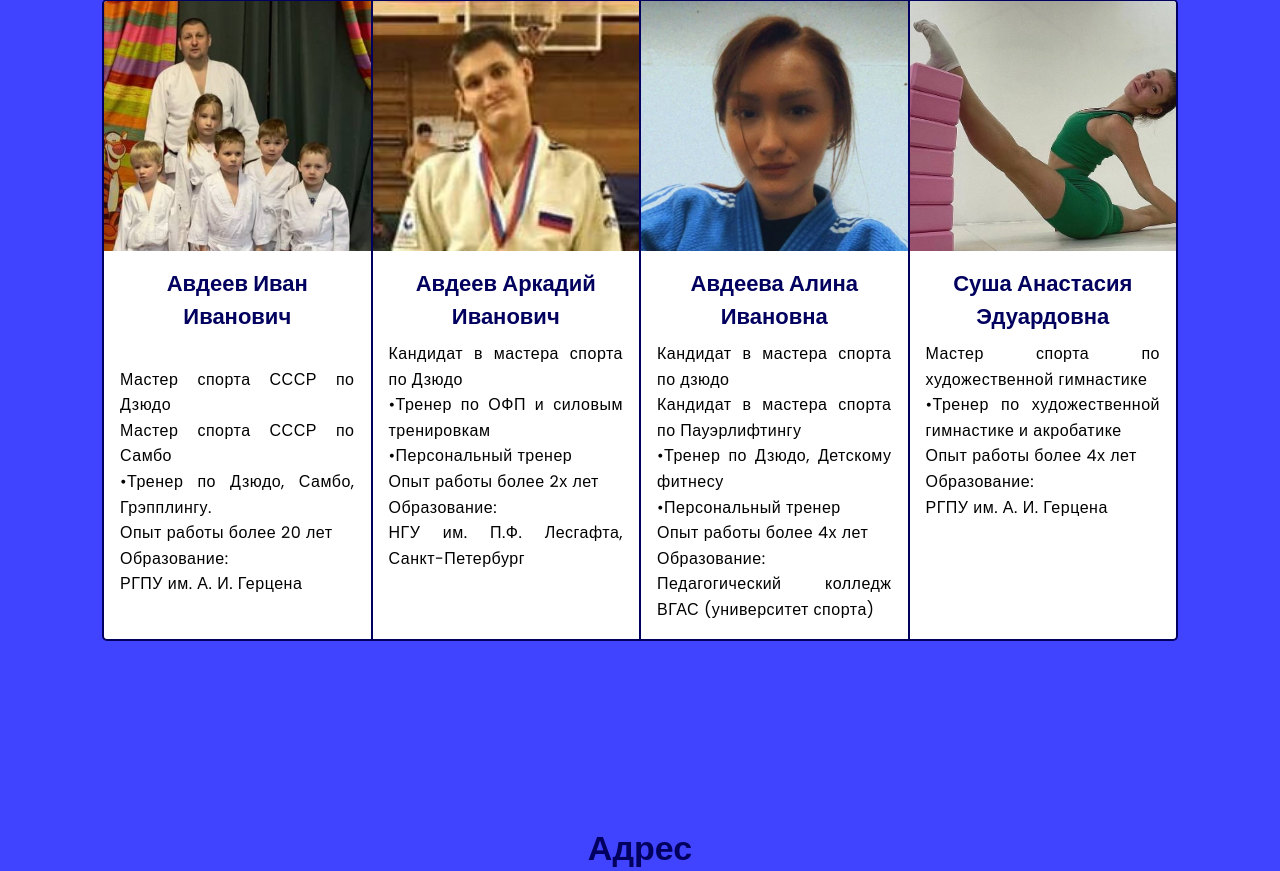
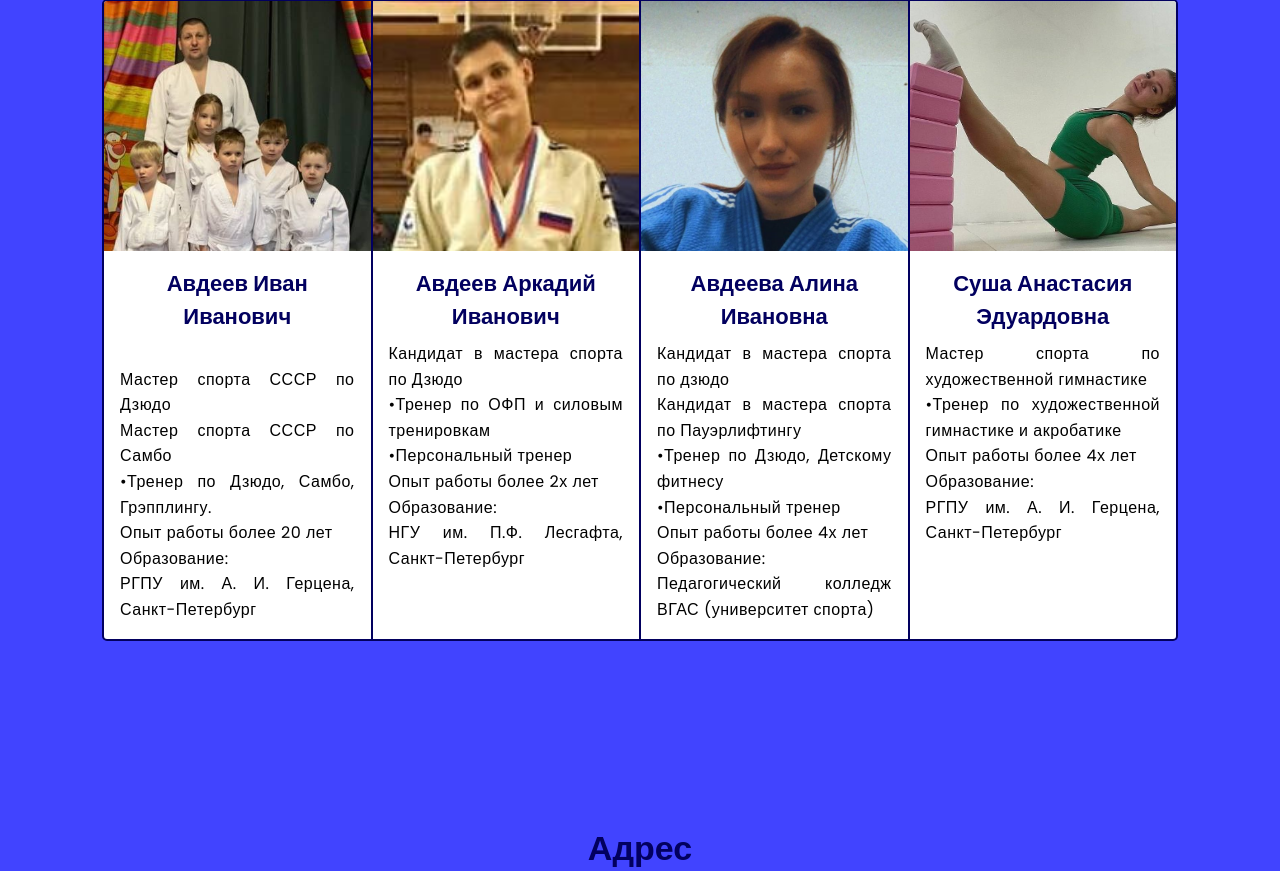
Before and after one commit to Dratvarik/Judo, a Django app: page / in a window 1280 px wide. Shown: the part 2635-3506 px from the top of the page. Run offline with Django 4.2, Linux system fonts and the light colour scheme; some libraries are stand-ins or nearby versions.

Commit message:
0.2.1
Номер телефона

```diff
--- a/templates/index.html
+++ b/templates/index.html
@@ -4,6 +4,8 @@
 <head>
     <script type="text/javascript" src="https://ajax.googleapis.com/ajax/libs/jquery/2.1.3/jquery.min.js">
     </script>
+    <script src="https://cdnjs.cloudflare.com/ajax/libs/jquery.maskedinput/1.4.1/jquery.maskedinput.min.js"></script>
+
     <meta charset="utf-8">
     <meta name="viewport" content="width=device-width, initial-scale=1">
     <meta http-equiv="X-UA-Compatible" content="ie=edge">
@@ -196,7 +198,7 @@
                             <img src="static/images/aii.jpeg" class="card-img-top" alt="АИИ">
                             <div class="card-body">
                                 <h5 class="card-title">Авдеев Иван Иванович</h5>
-                                <p class="card-text" style="text-align:justify"><br>Мастер спорта СССР по Дзюдо <br>Мастер спорта СССР по Самбо<br>•Тренер по Дзюдо, Самбо, Грэпплингу.<br> Опыт работы более 20 лет <br>Образование: <br>РГПУ им. А. И. Герцена
+                                <p class="card-text" style="text-align:justify"><br>Мастер спорта СССР по Дзюдо <br>Мастер спорта СССР по Самбо<br>•Тренер по Дзюдо, Самбо, Грэпплингу.<br> Опыт работы более 20 лет <br>Образование: <br>РГПУ им. А. И. Герцена, Санкт-Петербург
                                 </p>
                             </div>
                         </div>
@@ -221,7 +223,7 @@
                             <img src="static/images/shusha.jpeg" class="card-img-top" alt="ШУША">
                             <div class="card-body">
                                 <h5 class="card-title">Суша Анастасия Эдуардовна</h5>
-                                <p class="card-text" style="text-align:justify">Мастер спорта по художественной гимнастике<br>•Тренер по художественной гимнастике и акробатике<br>Опыт работы более 4х лет<br>Образование: <br>РГПУ им. А. И. Герцена
+                                <p class="card-text" style="text-align:justify">Мастер спорта по художественной гимнастике<br>•Тренер по художественной гимнастике и акробатике<br>Опыт работы более 4х лет<br>Образование: <br>РГПУ им. А. И. Герцена, Санкт-Петербург
                                 </p>
                             </div>
                         </div>
@@ -326,6 +328,7 @@
                 </div>
             </div>
         </section>
+
         <section class="section-padding pb-0" id="reg">
             <div class="container">
                 <div class="row d-flex justify-content-center align-items-center ">
@@ -339,7 +342,13 @@
                                 <span></span>
                                 <label for="id_name">Имя:</label> </div>
                             <div class="txt_field">
-                                <input type="text" name="phone" maxlength="20" required id="id_phone">
+                                <script type="text/javascript">
+                                    jQuery(function($) {
+                                        $(".phone").mask("+7(999)999-99-99");
+                                    });
+                                </script>
+                                <input type="text" class="phone" name="phone" maxlength="20" required id="id_phone">
+                                <!-- <input type="text" name="phone" maxlength="20" required id="id_phone"> -->
                                 <span></span>
                                 <th><label for="id_phone">Телефон:</label></th>
                             </div>
```
Also changed, not shown: db.sqlite3.
